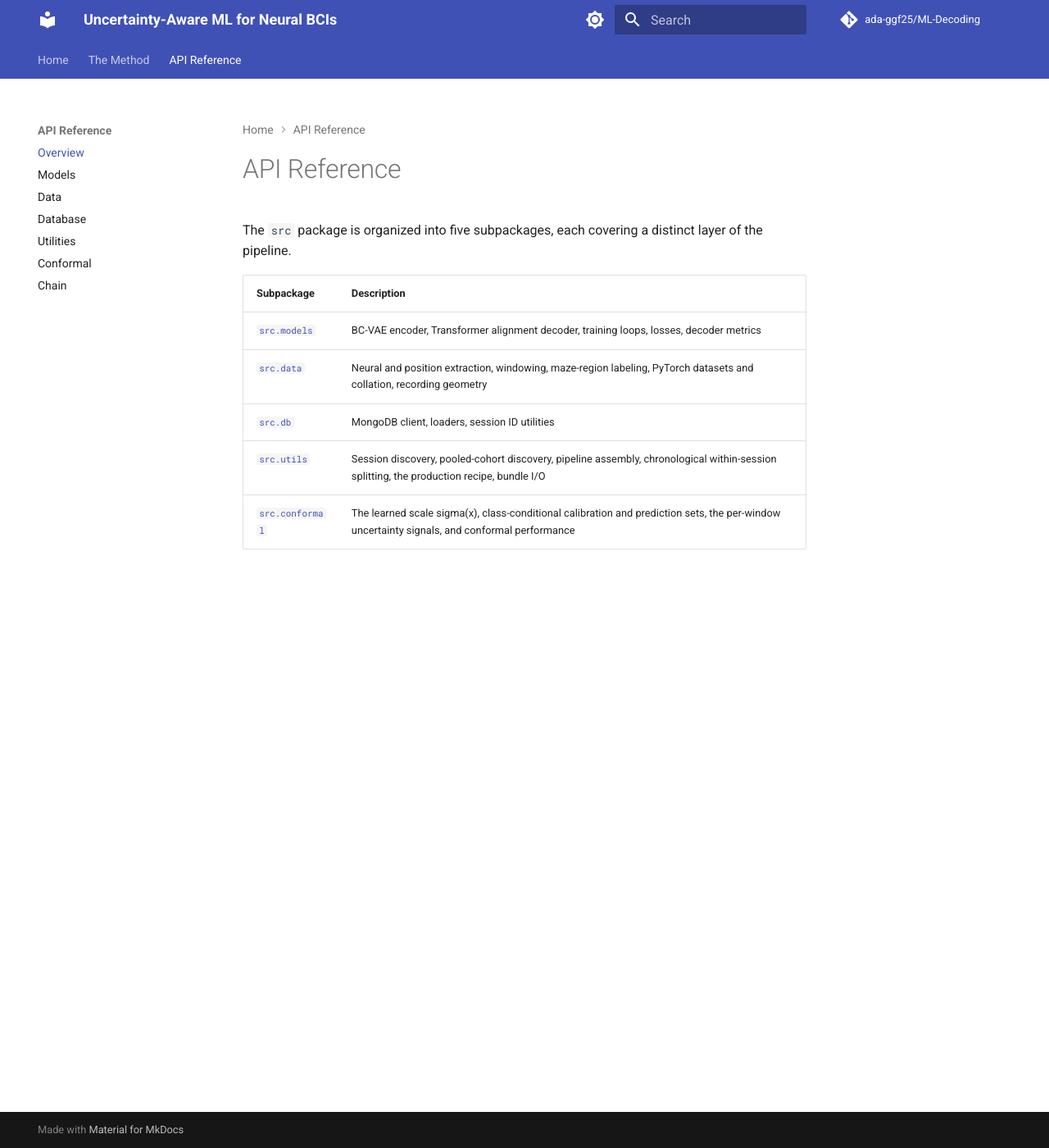
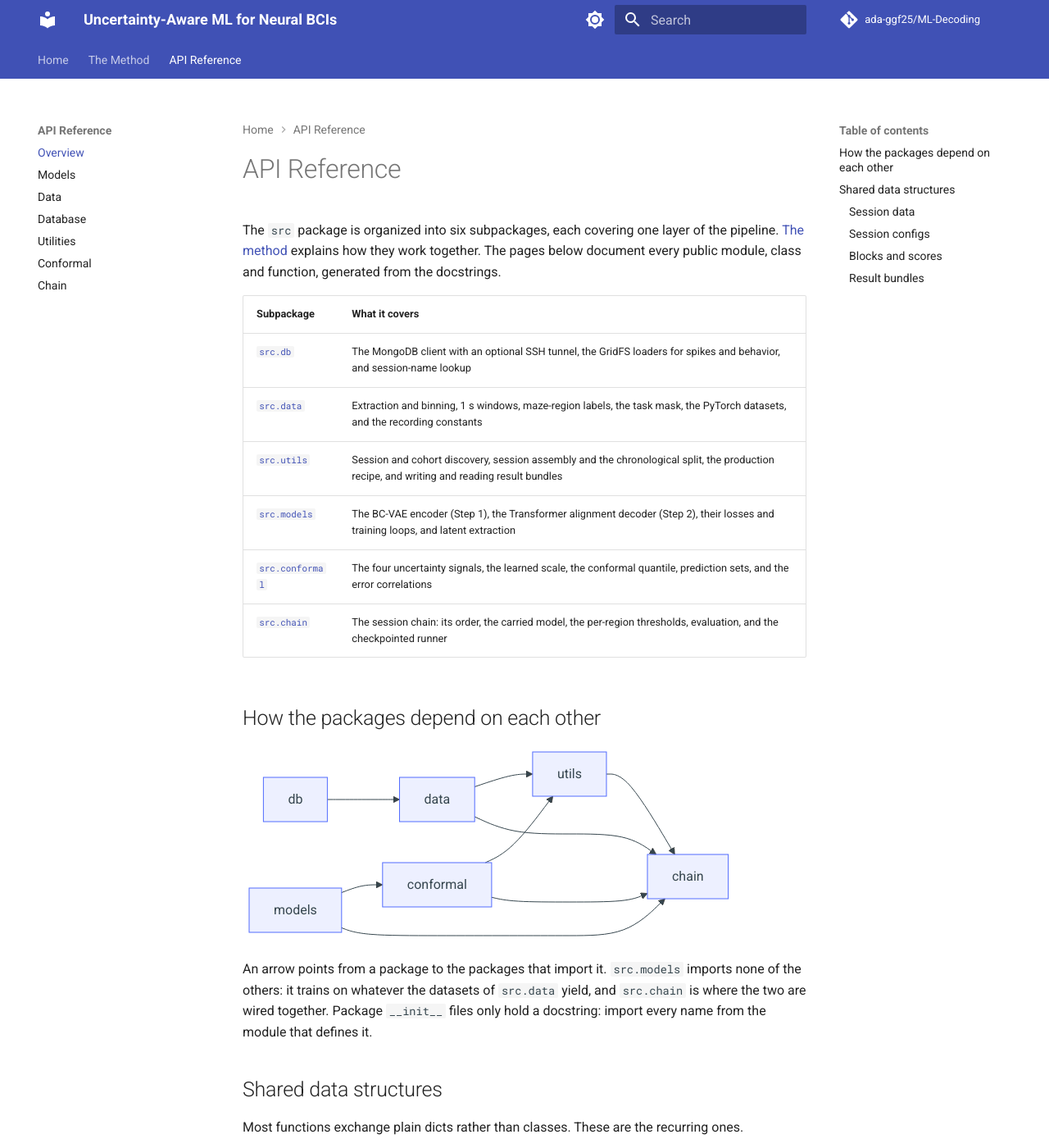
Before and after one commit to ada-ggf25/Conformal-BCI, an MkDocs documentation site: the page built from docs/api/index.md, in a window 1280 px wide and 1400 px high. Shown: the whole window at 82% size. Built offline with MkDocs 1.6.1 and Material for MkDocs 9.7.7, drawn with Linux system fonts in a browser that asks for light colours; comment, search, counter and statistics services are not loaded; some of the changed text lies outside the part shown.

Commit message:
docs(api): map package dependencies and shared data structures
Include all six packages in the API overview and show their dependencies. Document the session, score, and result structures passed between modules.

````diff
--- a/docs/api/index.md
+++ b/docs/api/index.md
@@ -1,11 +1,68 @@
 # API Reference
 
-The `src` package is organized into five subpackages, each covering a distinct layer of the pipeline.
+The `src` package is organized into six subpackages, each covering one layer of the pipeline. [The method](../pipeline.md) explains how they work together. The pages below document every public module, class and function, generated from the docstrings.
 
-| Subpackage | Description |
+| Subpackage | What it covers |
 |---|---|
-| [`src.models`](models.md) | BC-VAE encoder, Transformer alignment decoder, training loops, losses, decoder metrics |
-| [`src.data`](data.md) | Neural and position extraction, windowing, maze-region labeling, PyTorch datasets and collation, recording geometry |
-| [`src.db`](db.md) | MongoDB client, loaders, session ID utilities |
-| [`src.utils`](utils.md) | Session discovery, pooled-cohort discovery, pipeline assembly, chronological within-session splitting, the production recipe, bundle I/O |
-| [`src.conformal`](conformal.md) | The learned scale sigma(x), class-conditional calibration and prediction sets, the per-window uncertainty signals, and conformal performance |
+| [`src.db`](db.md) | The MongoDB client with an optional SSH tunnel, the GridFS loaders for spikes and behavior, and session-name lookup |
+| [`src.data`](data.md) | Extraction and binning, 1 s windows, maze-region labels, the task mask, the PyTorch datasets, and the recording constants |
+| [`src.utils`](utils.md) | Session and cohort discovery, session assembly and the chronological split, the production recipe, and writing and reading result bundles |
+| [`src.models`](models.md) | The BC-VAE encoder (Step 1), the Transformer alignment decoder (Step 2), their losses and training loops, and latent extraction |
+| [`src.conformal`](conformal.md) | The four uncertainty signals, the learned scale, the conformal quantile, prediction sets, and the error correlations |
+| [`src.chain`](chain.md) | The session chain: its order, the carried model, the per-region thresholds, evaluation, and the checkpointed runner |
+
+## How the packages depend on each other
+
+```mermaid
+flowchart LR
+    db --> data
+    data --> utils
+    data --> chain
+    models --> conformal
+    conformal --> utils
+    conformal --> chain
+    models --> chain
+    utils --> chain
+```
+
+An arrow points from a package to the packages that import it. `src.models` imports none of the others: it trains on whatever the datasets of `src.data` yield, and `src.chain` is where the two are wired together. Package `__init__` files only hold a docstring: import every name from the module that defines it.
+
+## Shared data structures
+
+Most functions exchange plain dicts rather than classes. These are the recurring ones.
+
+### Session data
+
+`assemble_session_data` returns `session_data`, one dict per session keyed by its name. Later stages read it and add keys in place.
+
+| Key | Shape | Meaning | Added by |
+|---|---|---|---|
+| `windows` | `(n_windows, T, n_neurons)` | binned firing rates; z-scored in place | `assemble_session_data`, `normalize_session_windows` |
+| `windows_raw` | `(n_windows, T, n_neurons)` | the same windows before normalization, the Poisson target | `normalize_session_windows` |
+| `regions` | `(n_windows,)` | the region label of every window | `assemble_session_data`, `apply_window_region_labels` |
+| `train_idx`, `val_idx`, `test_idx` | index arrays | the chronological blocks, over task windows only | `assemble_session_data`, `resplit_warmup` |
+| `x_positions`, `y_positions`, `water_positions` | `(n_bins,)` | per-bin position and the trial's water position | `assemble_session_data` |
+| `straddle` | `(n_windows,)` | whether a window spans a region boundary | `apply_window_region_labels` |
+| `step1_all_latents` | `(n_windows, latent_dim)` | the encoder's posterior mean for every window | `ChainModel.fit` |
+
+`val_idx` is the calibration block. It was named for its first use, early stopping.
+
+### Session configs
+
+`build_hybrid_neuron_mapping` returns one config per session that fixes its column layout. `all_ids` lists the neuron ids in column order. `n_total`, `n_shared` and `n_specific` count them, `shared_indices` and `specific_indices` split the columns between the encoder's two projections, and `neuron_id_to_idx` maps an id to its column. The session chain treats every neuron as session-specific.
+
+### Blocks and scores
+
+Inside the chain, a set of windows moves through three dict forms:
+
+| Form | Keys | Produced by |
+|---|---|---|
+| block | `probs`, `u` (raw signals), `labels` | `ChainModel.block` |
+| scored block | `probs`, `sigma`, `labels`, `scores` (true-class scores) | `ChainModel.score` |
+| evaluation | `covered`, `size_over_k`, `error`, `level`, one entry per window | `evaluate_block` |
+
+A calibration block for `pooled_qhats` needs only `scores` and `labels`.
+
+### Result bundles
+
+`run_chain` returns one row per tested session, and `build_chain_bundle` turns the rows into `metrics.json` and `arrays.npz`. `load_maze_bundles` loads them back as `{paradigm: {seed: metrics}}`, adding the paths of the saved arrays and scale networks. The readers in `src.utils.bundle_readers` take either one bundle or one maze's `{seed: bundle}`.
````
